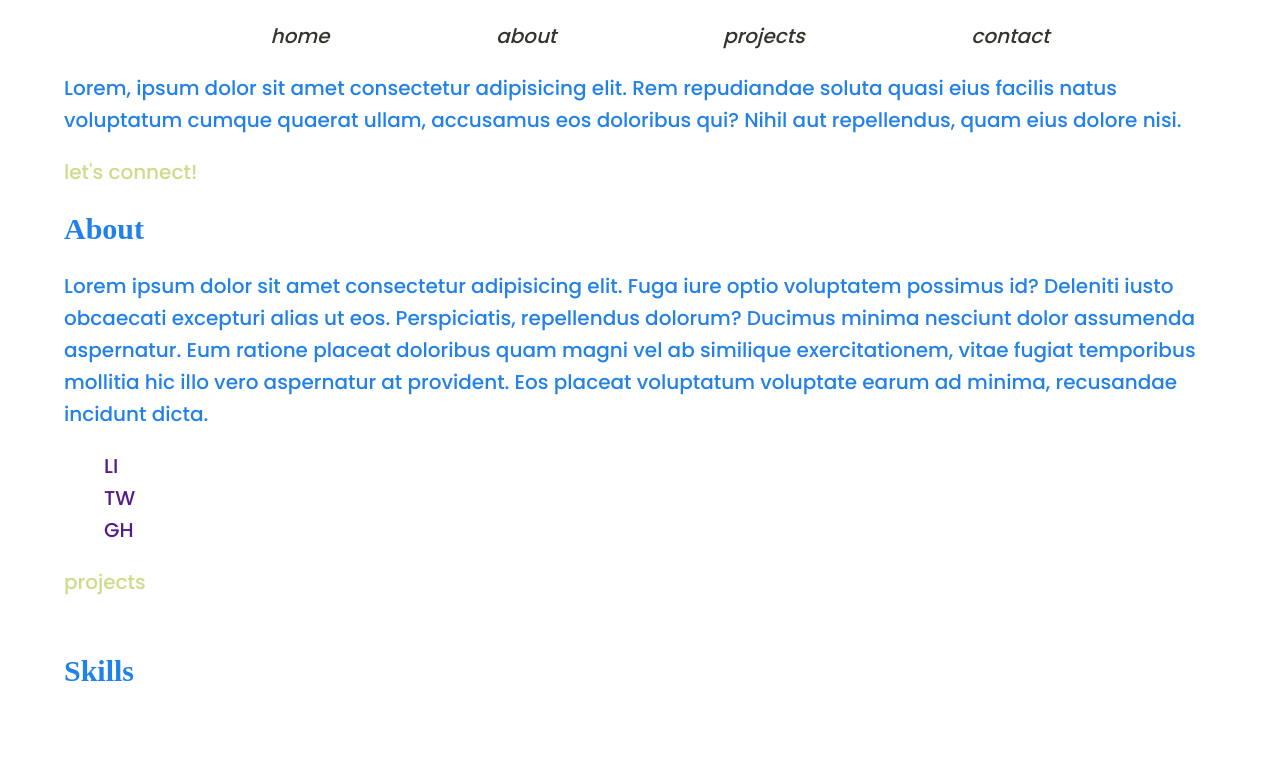
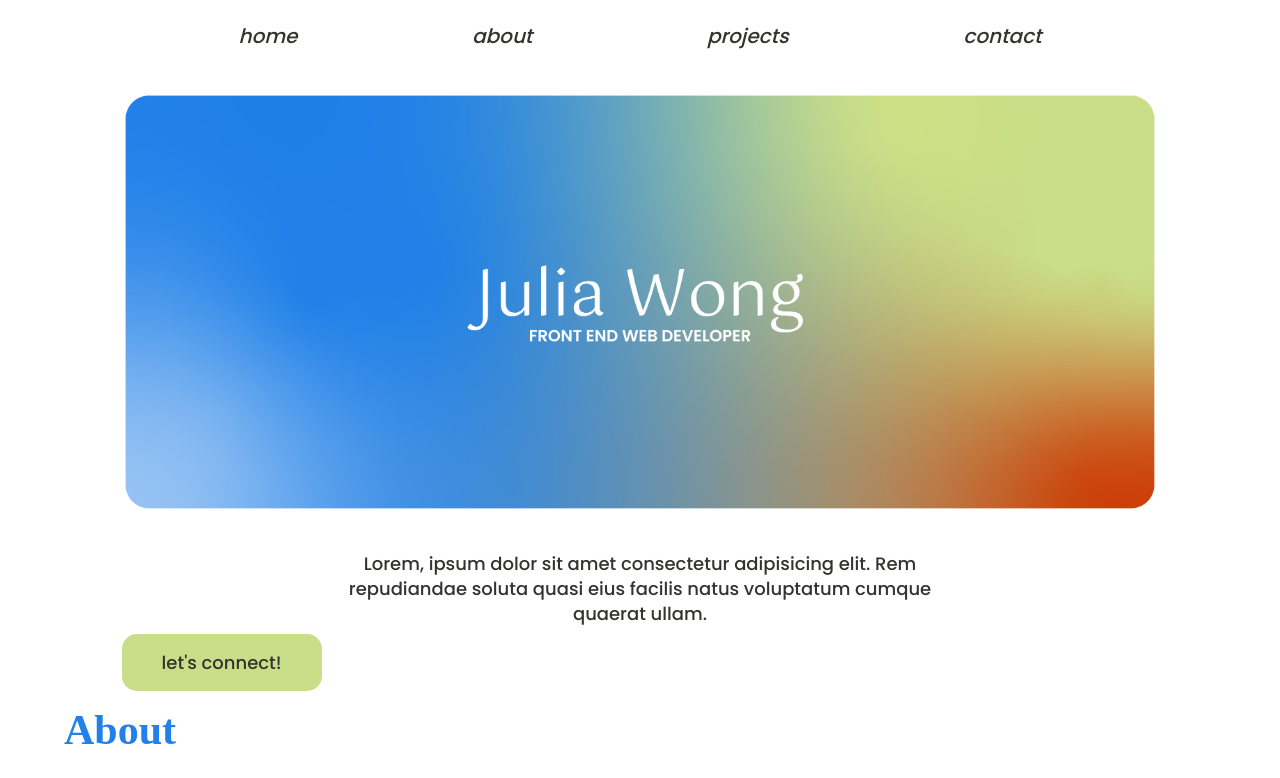
Before and after one commit to juliarwong/portfolio, a plain HTML site: page index.html in a window 1280 px wide. Shown: the top 778 px of the page. Drawn offline with Linux system fonts and the light colour scheme; a web font is replaced by a local one.

```diff
--- a/index.html
+++ b/index.html
@@ -19,9 +19,11 @@
         </nav>
 
         <header>
-            <!-- <img src="./assets/header-asset.png" alt="julia wong front end web developer"> -->
-            <p>Lorem, ipsum dolor sit amet consectetur adipisicing elit. Rem repudiandae soluta quasi eius facilis natus voluptatum cumque quaerat ullam, accusamus eos doloribus qui? Nihil aut repellendus, quam eius dolore nisi.</p>
-            <a href="#" class="button">let's connect!</a>
+            <div class="headerDiv">
+                <img src="./assets/header-asset.png" alt="julia wong front end web developer">
+                <p>Lorem, ipsum dolor sit amet consectetur adipisicing elit. Rem repudiandae soluta quasi eius facilis natus voluptatum cumque quaerat ullam.</p>
+                <a href="#" class="button">let's connect!</a>
+            </div>
         </header>
 
         <main>
--- /dev/null
+++ b/styles/sass/partials/_header.scss
@@ -0,0 +1,38 @@
+header {
+    img {
+        width: 100%;
+        margin-top: 40px;
+        margin-bottom: 30px;
+    }
+
+    .headerDiv {
+        width: 90%;
+        margin: 0 auto;
+
+        p {
+            font-size: 0.9rem;
+            width: 60%;
+            margin: 0 auto;
+            text-align: center;
+            color: $grey;
+            line-height: 25px;
+            margin-bottom: 20px;
+        }
+
+    }
+
+    a.button {
+        text-align: center;
+        margin: 0 auto;
+        background-color: $green;
+        color: $grey;
+        padding: 16px 40px;
+        border-radius: 15px;
+        font-size: 0.9rem;
+    }
+
+    .headerButtonFlex {
+        display: flex;
+        justify-content: center;
+    }
+}
--- a/styles/sass/partials/_nav.scss
+++ b/styles/sass/partials/_nav.scss
@@ -2,6 +2,7 @@
     font-family: $bodyFont;
     display: flex;
     justify-content: space-evenly;
+    margin-top: 20px;
 
     a {
         color: $grey;
--- a/styles/sass/partials/_typography.scss
+++ b/styles/sass/partials/_typography.scss
@@ -28,6 +28,27 @@
     font-family: $headingFont;
 }
 
+h1 {
+    font-size: 4rem;
+}
+
+h2 {
+    font-size: 2.1rem;
+}
+
+h3 {
+    font-size: 1.6rem;
+}
+
+h4 {
+    font-size: 1.2rem;
+}
+
+ul, li, a, input {
+    padding: 0;
+    margin: 0;
+}
+
 ul {
     list-style: none;
 }
--- a/styles/sass/styles.scss
+++ b/styles/sass/styles.scss
@@ -3,3 +3,4 @@
 @import "./partials/typography";
 @import "./partials/variables";
 @import "./partials/nav";
+@import "./partials/header";
```
Also changed, not shown: styles/styles.css.
